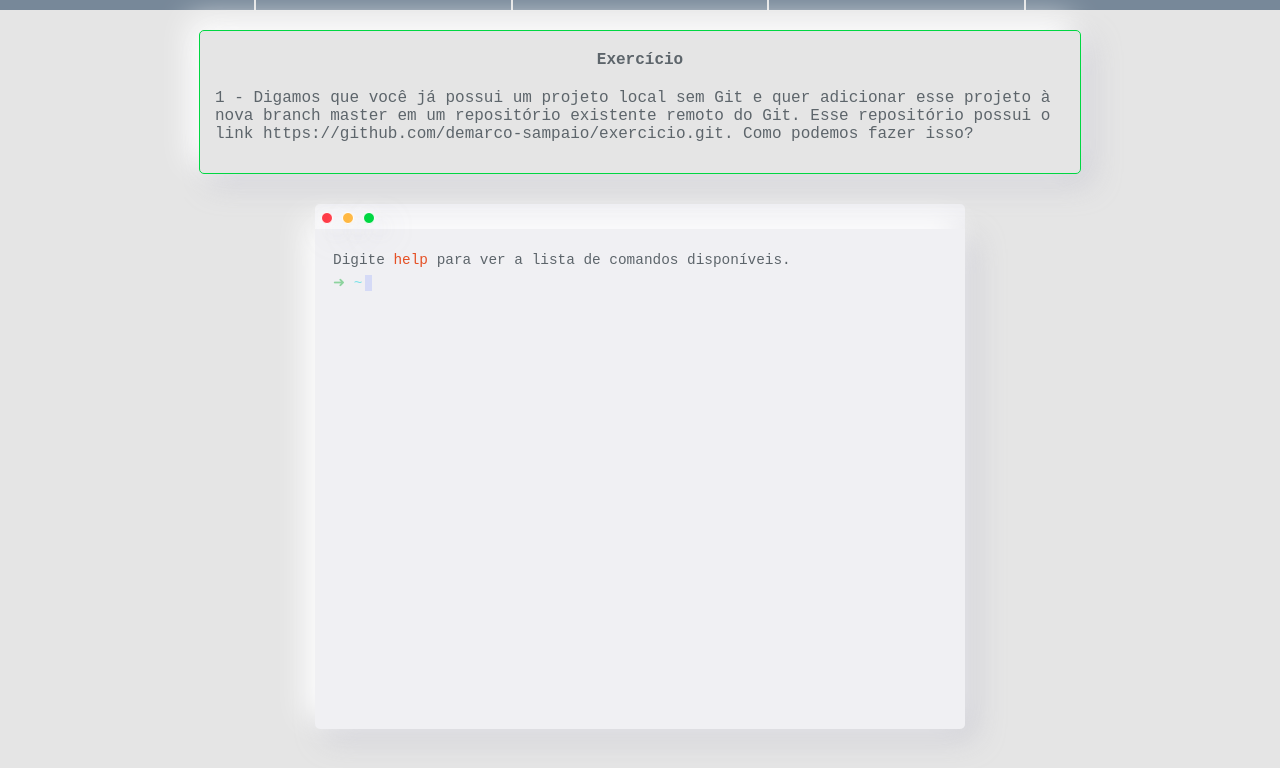
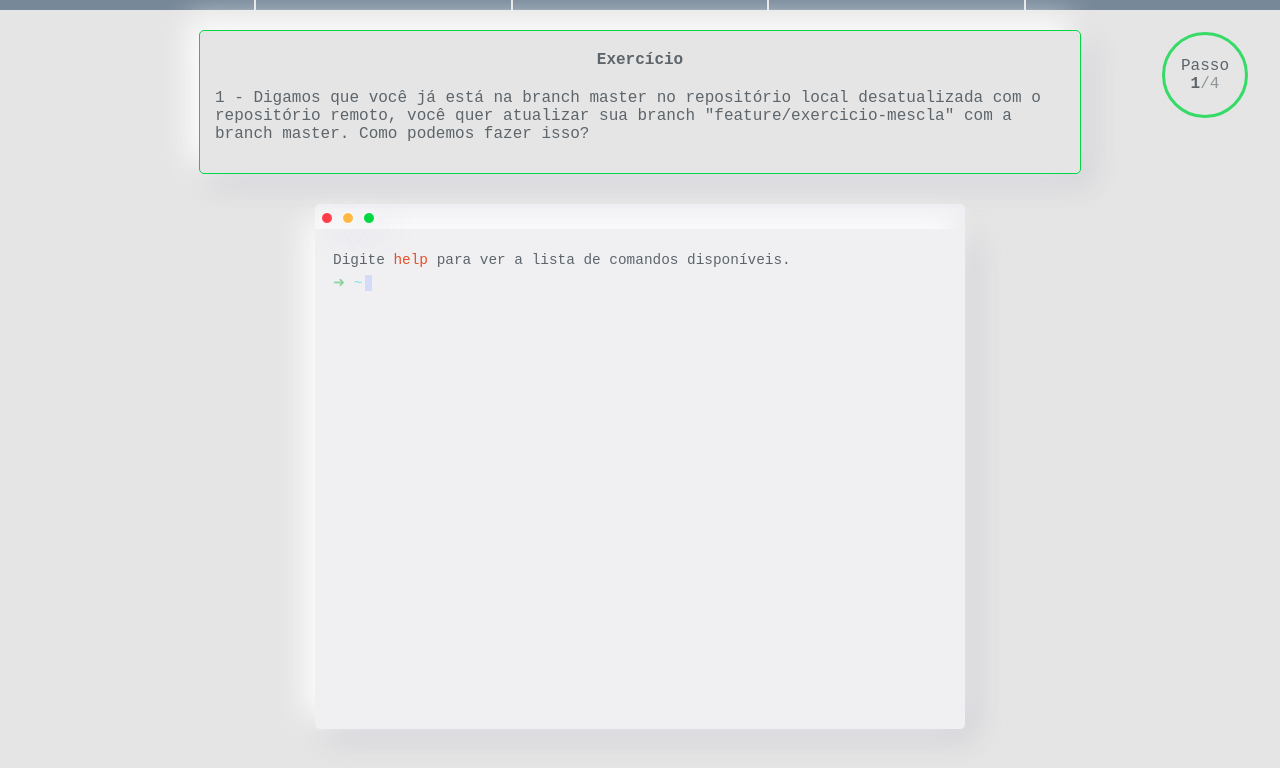
Before and after one commit to lucas-franco/sti-trabalho, a website: page bin/index.html in a window 1280 px wide. Drawn offline with Linux system fonts and the light colour scheme.

Commit message:
dias de luta

```diff
--- a/bin/css/style.css
+++ b/bin/css/style.css
@@ -106,3 +106,40 @@ body {
 .retry-button-label {
     color: #ffffff !important;
 }
+
+.row {
+    display: flex;
+    flex-direction: row;
+}
+
+.step-container {
+    position: absolute;
+    top: 32px;
+    right: 32px;
+    width: 80px;
+    height: 80px;
+    border-width: 2;
+    border-style: solid;
+    border-color: #00d740c3;
+    /* background-color: #ffffff; */
+    border-radius: 64px;
+    justify-content: center;
+    align-items: center;
+    display: flex;
+    flex-direction: column;
+}
+
+.step-text {
+    color: #5d656b;
+    font-weight: 500;
+    font-family: "Anonymous Pro", monospace;
+}
+
+.step-text-current {
+    /* color: #00d740c3; */
+    font-weight: 600;
+}
+
+.step-text-total {
+    color: #5d656b9f;
+}
--- a/bin/index.html
+++ b/bin/index.html
@@ -29,6 +29,9 @@
 
         <div class="terminal_window" autocomplete="off" autocorrect="off" autocapitalize="off" spellcheck="false">
         </div>
+        <div>
+            <div></div>
+            <div>
                 <div class="fakeMenu">
                     <div class="fakeButtons fakeClose"></div>
                     <div class="fakeButtons fakeMinimize"></div>
@@ -52,6 +55,13 @@
                     </div>
                 </div>
             </div>
+            <div class="step-container">
+                <p class="step-text">Passo</p>
+                <p class="step-text"><span class="step-text-current" id="current-step"></span><span class="step-text-total" id="total-step"></span></p>
+            </div>
+        </div>
+
+    </div>
 </body>
 
 </html>
--- a/bin/sti/expert_module.js
+++ b/bin/sti/expert_module.js
@@ -101,7 +101,7 @@ var Expert = (function () {
     }
     Expert.prototype.answerExercise = function (exercise) {
         var exerciseAnswer = EXERCISES_ANSWERS.find(function (it) { return it.exerciseIndex == exercise.index; });
-        var stepAnswer = exerciseAnswer.steps[exercise.currentStep];
+        var stepAnswer = "(" + exerciseAnswer.steps[exercise.currentStep] + ")$";
         var match = exercise.answer.match(stepAnswer);
         var isCorrect = match != null && match.length > 0;
         var response = isCorrect ? "Correto!" : exerciseAnswer.hints[exercise.currentStep];
--- a/bin/sti/tutor_module.js
+++ b/bin/sti/tutor_module.js
@@ -1,4 +1,4 @@
-var FIRST_EXERCISE_INDEX = 3;
+var FIRST_EXERCISE_INDEX = 4;
 var Tutor = (function () {
     function Tutor() {
         this.currentExercise = expert.getExercise(FIRST_EXERCISE_INDEX);
@@ -34,6 +34,12 @@ var Tutor = (function () {
         });
         titleDOM.innerHTML = output;
     };
+    Tutor.prototype.showStep = function () {
+        var currentStepDOM = document.getElementById("current-step");
+        var totalStepDOM = document.getElementById("total-step");
+        currentStepDOM.innerText = (this.currentExercise.currentStep + 1).toString();
+        totalStepDOM.innerText = "/" + this.currentExercise.totalSteps.toString();
+    };
     Tutor.prototype.answerExercise = function (answer) {
         var response;
         this.currentExercise.addAnswer(answer);
@@ -45,6 +51,7 @@ var Tutor = (function () {
                 user.addFinishedExercises(this.currentExercise);
                 this.getNextExercise();
             }
+            this.showStep();
         }
         else {
             if (this.shouldGiveHint()) {
--- a/bin/ui/terminal.js
+++ b/bin/ui/terminal.js
@@ -40,7 +40,7 @@ var lastCommands = [];
 var COMMANDS = {
     ls: "programa.c&nbsp;&nbsp;&nbsp;&nbsp;programa.h&nbsp;&nbsp;&nbsp;&nbsp;programa.o&nbsp;&nbsp;&nbsp;&nbsp;makefile",
     help: 'Comandos disponíveis: <span class="code">git help</span>, <span class="code">clear</span>, <span class="code">history</span>, <span class="code">ls</span><br>Dica: Use a Seta para Cima/Baixo para percorrer comandos recentes.',
-    "git help": "\n        start a working area (see also: git help tutorial)<br>\n        <span class=\"code\">init</span>&nbsp;Create an empty Git repository or reinitialize an existing one<br><br>\n\n        work on the current change (see also: git help everyday)<br>\n        <span class=\"code\">add</span>&nbsp;Add file contents to the index<br><br>\n\n        grow, mark and tweak your common history<br>\n        <span class=\"code\">checkout</span>&nbsp;Switch branches or restore working tree files<br>\n        <span class=\"code\">branch</span>&nbsp;List, create, or delete branches<br>\n        <span class=\"code\">commit</span>&nbsp;Record changes to the repository<br>\n        <span class=\"code\">merge</span>&nbsp;Join two or more development histories together<br><br>\n\n        collaborate (see also: git help workflows)<br>\n        <span class=\"code\">remote</span>&nbsp;Manage set of tracked repositories<br>\n        <span class=\"code\">fetch</span>&nbsp;Download objects and refs from another repository<br>\n        <span class=\"code\">pull</span>&nbsp;Fetch from and integrate with another repository or a local branch<br>\n        <span class=\"code\">push</span>&nbsp;Update remote refs along with associated objects<br>\n    ",
+    "git help": "\n        start a working area<br>\n        <span class=\"code\">init</span>&nbsp;Create an empty Git repository or reinitialize an existing one<br><br>\n\n        work on the current change<br>\n        <span class=\"code\">add</span>&nbsp;Add file contents to the index<br><br>\n\n        grow, mark and tweak your common history<br>\n        <span class=\"code\">checkout</span>&nbsp;Switch branches or restore working tree files<br>\n        <span class=\"code\">branch</span>&nbsp;List, create, or delete branches<br>\n        <span class=\"code\">commit</span>&nbsp;Record changes to the repository<br>\n        <span class=\"code\">merge</span>&nbsp;Join two or more development histories together<br><br>\n\n        collaborate<br>\n        <span class=\"code\">remote</span>&nbsp;Manage set of tracked repositories<br>\n        <span class=\"code\">fetch</span>&nbsp;Download objects and refs from another repository<br>\n        <span class=\"code\">pull</span>&nbsp;Fetch from and integrate with another repository or a local branch<br>\n        <span class=\"code\">push</span>&nbsp;Update remote refs along with associated objects<br>\n    ",
 };
 var app = function () {
     userInput = document.getElementById("userInput");
@@ -48,6 +48,7 @@ var app = function () {
     document.getElementById("dummyKeyboard").focus();
     tutor.showExerciseTitle();
     tutor.showProgressBar();
+    tutor.showStep();
     console.log("Application loaded");
 };
 var execute = function executeCommand(input) {
--- a/src/css/style.css
+++ b/src/css/style.css
@@ -106,3 +106,40 @@ body {
 .retry-button-label {
     color: #ffffff !important;
 }
+
+.row {
+    display: flex;
+    flex-direction: row;
+}
+
+.step-container {
+    position: absolute;
+    top: 32px;
+    right: 32px;
+    width: 80px;
+    height: 80px;
+    border-width: 2;
+    border-style: solid;
+    border-color: #00d740c3;
+    /* background-color: #ffffff; */
+    border-radius: 64px;
+    justify-content: center;
+    align-items: center;
+    display: flex;
+    flex-direction: column;
+}
+
+.step-text {
+    color: #5d656b;
+    font-weight: 500;
+    font-family: "Anonymous Pro", monospace;
+}
+
+.step-text-current {
+    /* color: #00d740c3; */
+    font-weight: 600;
+}
+
+.step-text-total {
+    color: #5d656b9f;
+}
--- a/src/sti/expert_module.ts
+++ b/src/sti/expert_module.ts
@@ -115,7 +115,7 @@ class Expert {
 
     answerExercise(exercise: Exercise): AnswerResponse {
         var exerciseAnswer = EXERCISES_ANSWERS.find((it) => it.exerciseIndex == exercise.index);
-        var stepAnswer: string = exerciseAnswer.steps[exercise.currentStep];
+        var stepAnswer: string = "(" + exerciseAnswer.steps[exercise.currentStep] + ")$";
         var match = exercise.answer.match(stepAnswer);
 
         var isCorrect: boolean = match != null && match.length > 0;
```
Also changed, not shown: src/index.html (+10 -0 lines), src/sti/tutor_module.ts (+10 -1 lines), src/ui/terminal.ts (+4 -3 lines), 1 other file. Lines whose indentation alone changed are shown as unchanged.
